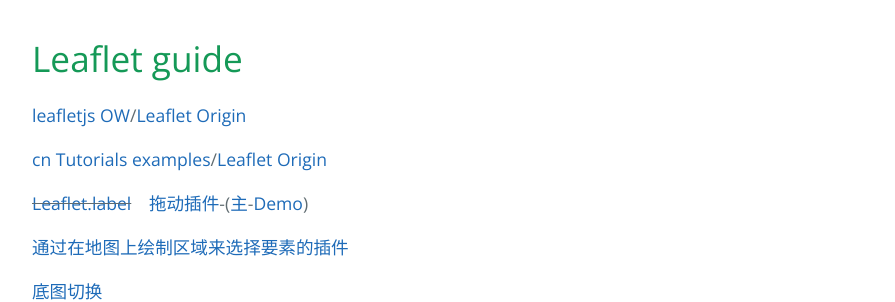
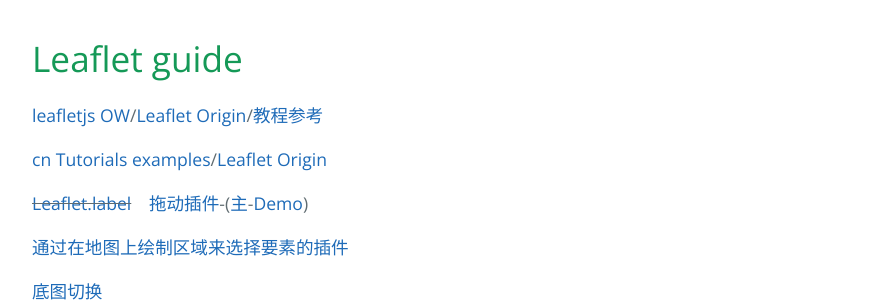
Before and after one commit to AmbroseRen/test, a Jekyll site: the page built from js/leaflet.md, in a window 1280 px wide. Shown: the top 302 px of the page, without its empty margins (192-1087 px from the left). Built offline with Jekyll 4.4.1, drawn with Linux system fonts in a browser that asks for light colours; our own code applies the rules of GitHub Pages for plain Markdown files; the repository's description, which GitHub fills in, is left out.

Commit message:
Update leaflet.md

```diff
--- a/js/leaflet.md
+++ b/js/leaflet.md
@@ -1,6 +1,6 @@
 # Leaflet guide
 
-[leafletjs OW](https://leafletjs.com/reference.html)/[Leaflet Origin](https://github.com/Leaflet/Leaflet)
+[leafletjs OW](https://leafletjs.com/reference.html)/[Leaflet Origin](https://github.com/Leaflet/Leaflet)/[教程参考](https://iowiki.com/leafletjs/leafletjs_multi_polyline_and_polygon.html)
 
 [cn Tutorials examples](https://leafletjs.cn/examples.html)/[Leaflet Origin](https://github.com/NICEXAI/leaflet_zh)
 
```
